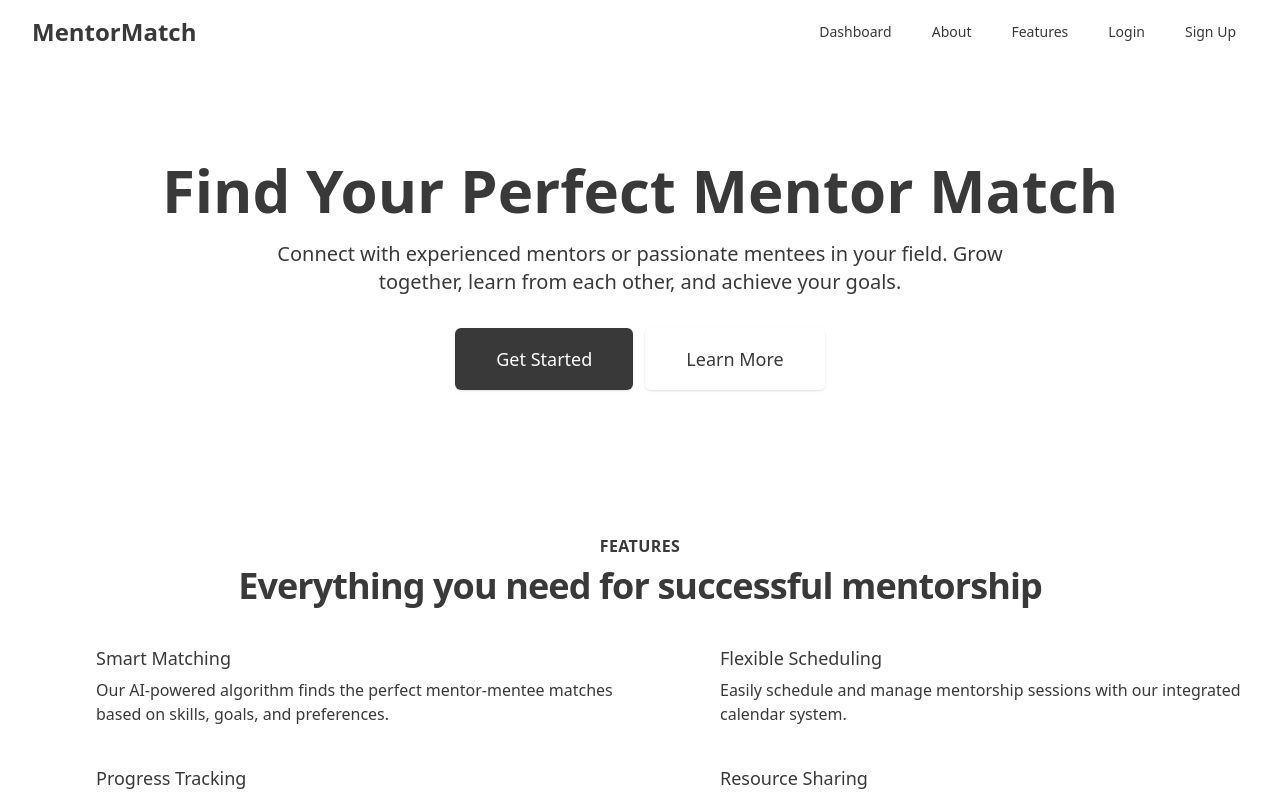
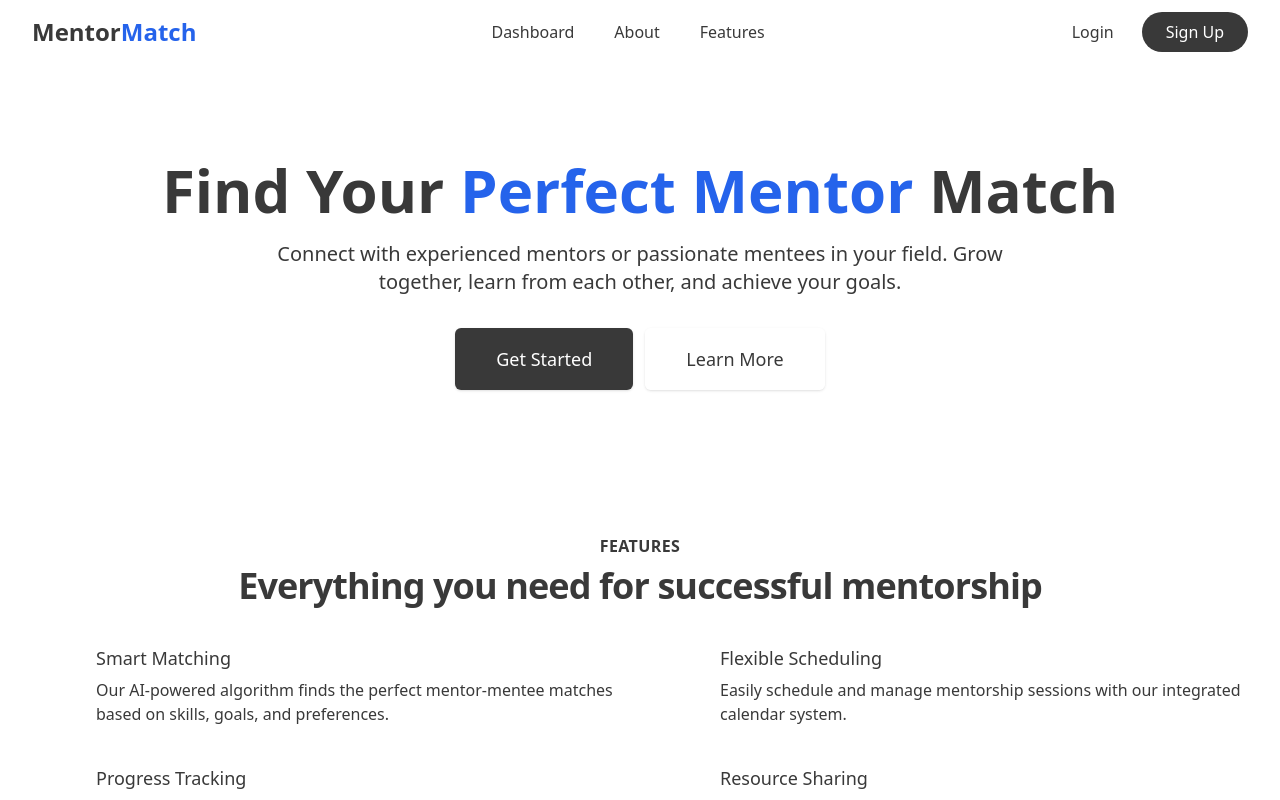
Before and after one commit to Sujal-2820/MentorSpace, a Next.js app: page / in a window 1280 px wide. Shown: the top 800 px of the page. Built offline with nearby package versions, Linux system fonts and the light colour scheme.

Commit message:
Second commit

```diff
--- a/src/app/components/home/Navbar.js
+++ b/src/app/components/home/Navbar.js
@@ -11,17 +11,20 @@ export default function Navbar() {
         <div className="flex justify-between items-center h-16">
           <div className="flex items-center">
             <Link href="/" className="flex-shrink-0 flex items-center">
-              <span className="text-2xl font-bold text-primary">MentorMatch</span>
+              <span className="text-2xl font-bold text-primary">Mentor<span className='text-blue-600'>Match</span></span>
             </Link>
           </div>
-          <div className="hidden md:block">
-            <div className="ml-10 flex items-baseline space-x-4">
-              <Link href="/dashboard" className="text-foreground hover:text-primary px-3 py-2 rounded-md text-sm font-medium">Dashboard</Link>
-              <Link href="/about" className="text-foreground hover:text-primary px-3 py-2 rounded-md text-sm font-medium">About</Link>
-              <Link href="/features" className="text-foreground hover:text-primary px-3 py-2 rounded-md text-sm font-medium">Features</Link>
-              <Link href="/login" className="text-foreground hover:text-primary px-3 py-2 rounded-md text-sm font-medium">Login</Link>
-              <Link href="/signup" className="bg-primary text-primary hover:bg-opacity-90 px-3 py-2 rounded-md text-sm font-medium">Sign Up</Link>
-            </div>
+          {/* Centered Links Section */}
+          <div className="hidden md:flex flex-grow justify-center space-x-4">
+            <Link href="/dashboard" className="text-foreground hover:text-primary px-3 py-2 rounded-md text-md font-medium">Dashboard</Link>
+            <Link href="/about" className="text-foreground hover:text-primary px-3 py-2 rounded-md text-md font-medium">About</Link>
+            <Link href="/features" className="text-foreground hover:text-primary px-3 py-2 rounded-md text-md font-medium">Features</Link>
+          </div>
+
+          {/* Right Side: Login and Sign Up */}
+          <div className="hidden md:flex items-center space-x-4">
+            <Link href="/login" className="text-foreground hover:text-primary px-3 py-2 rounded-md text-md font-medium">Login</Link>
+            <Link href="/signup" className="bg-foreground text-white hover:bg-opacity-90 px-6 py-2 rounded-full text-md font-medium">Sign Up</Link>
           </div>
           <div className="md:hidden flex items-center">
             <button
@@ -60,7 +63,7 @@ export default function Navbar() {
           <Link href="/about" className="text-foreground hover:text-primary block px-3 py-2 rounded-md text-base font-medium">About</Link>
           <Link href="/features" className="text-foreground hover:text-primary block px-3 py-2 rounded-md text-base font-medium">Features</Link>
           <Link href="/login" className="text-foreground hover:text-primary block px-3 py-2 rounded-md text-base font-medium">Login</Link>
-          <Link href="/signup" className="bg-primary text-white hover:bg-opacity-90 block px-3 py-2 rounded-md text-base font-medium">Sign Up</Link>
+          <Link href="/signup" className="bg-foreground text-white hover:bg-opacity-90 block px-3 py-2 rounded-md text-base font-medium">Sign Up</Link>
         </div>
       </div>
     </nav>
--- a/src/app/page.js
+++ b/src/app/page.js
@@ -25,7 +25,7 @@ function Header() {
       <div className="max-w-7xl mx-auto py-16 px-4 sm:py-24 sm:px-6 lg:px-8">
         <div className="text-center">
           <h1 className="text-4xl font-extrabold text-foreground sm:text-5xl md:text-6xl">
-            Find Your Perfect Mentor Match
+            Find Your <span className="text-blue-600">Perfect Mentor</span> Match
           </h1>
           <p className="mt-3 max-w-md mx-auto text-base text-foreground sm:text-lg md:mt-5 md:text-xl md:max-w-3xl">
             Connect with experienced mentors or passionate mentees in your field. Grow together, learn from each other, and achieve your goals.
--- a/src/app/signin/page.js
+++ b/src/app/signin/page.js
@@ -104,7 +104,7 @@ export default function SignIn() {
               <div>
                 <button
                   type="submit"
-                  className="w-full flex justify-center py-2 px-4 border border-transparent rounded-md shadow-sm text-sm font-medium text-white bg-primary hover:bg-opacity-90 focus:outline-none focus:ring-2 focus:ring-offset-2 focus:ring-primary"
+                  className="w-full flex justify-center py-2 px-4 border border-transparent rounded-md shadow-sm text-md font-medium text-white bg-foreground hover:bg-opacity-90 focus:outline-none focus:ring-2 focus:ring-offset-2 focus:ring-primary"
                 >
                   Sign In
                 </button>
--- a/src/app/signup/page.js
+++ b/src/app/signup/page.js
@@ -27,7 +27,7 @@ export default function SignUp() {
             />
             <h2 className="text-3xl font-bold text-black mb-4">Join Our Mentorship Community</h2>
             <p className="text-primary text-center">
-              Connect with mentors, grow your skills, and achieve your goals.
+              <span className='text-blue-600'>Connect</span> with mentors, <span className='text-blue-600'>grow</span> your skills, and <span className='text-blue-600'>achieve</span> your goals.
             </p>
           </div>
         </div>
@@ -84,7 +84,7 @@ export default function SignUp() {
               <div>
                 <button
                   type="submit"
-                  className="w-full flex justify-center py-2 px-4 border border-transparent rounded-md shadow-sm text-sm font-medium text-white bg-primary hover:bg-opacity-90 focus:outline-none focus:ring-2 focus:ring-offset-2 focus:ring-primary"
+                  className="w-full flex justify-center py-2 px-4 border rounded-md shadow-sm text-md font-medium text-white bg-foreground border-gray-400 hover:bg-opacity-90 focus:outline-none focus:ring-2 focus:ring-offset-2 focus:ring-primary"
                 >
                   Sign Up
                 </button>
```
